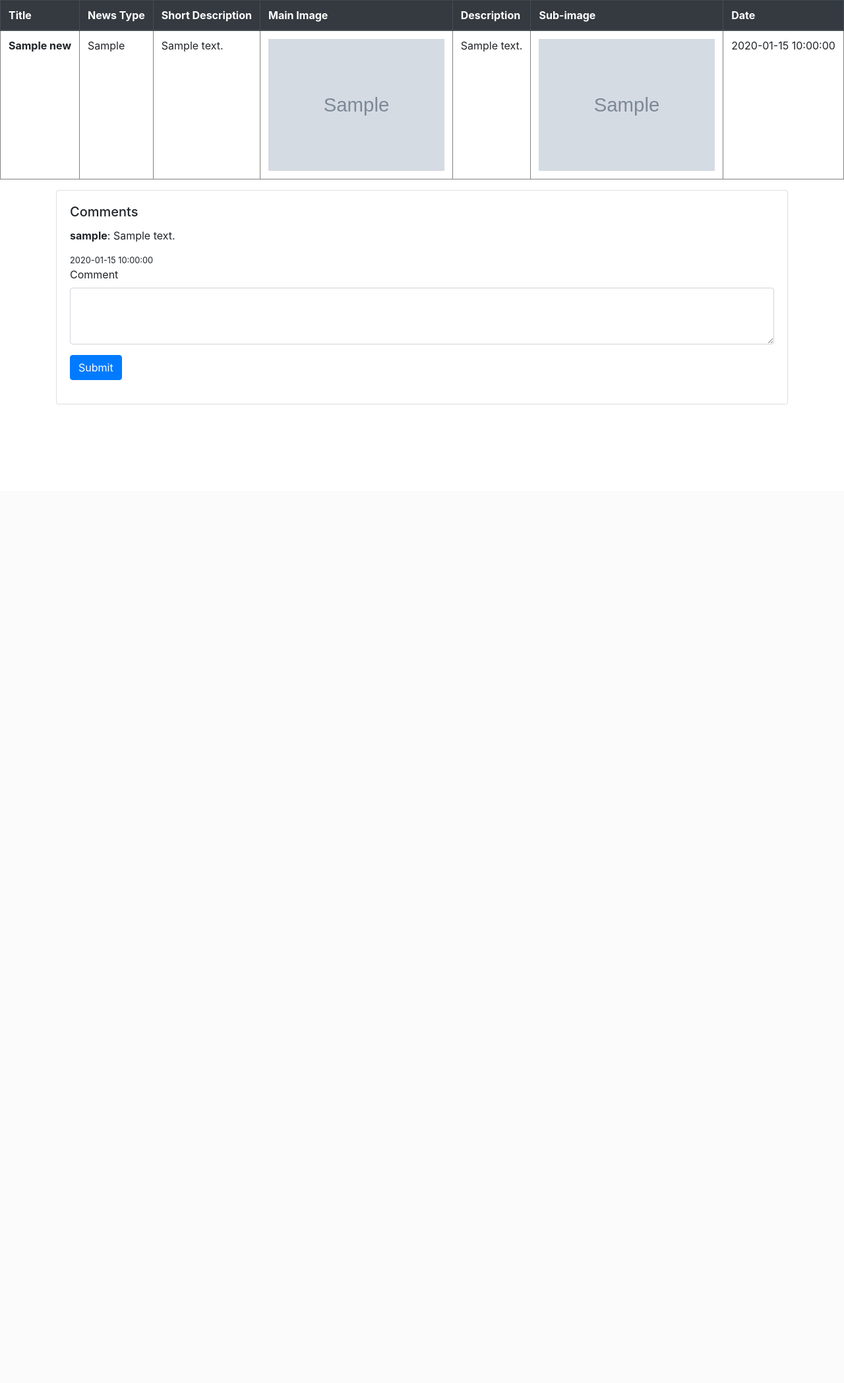
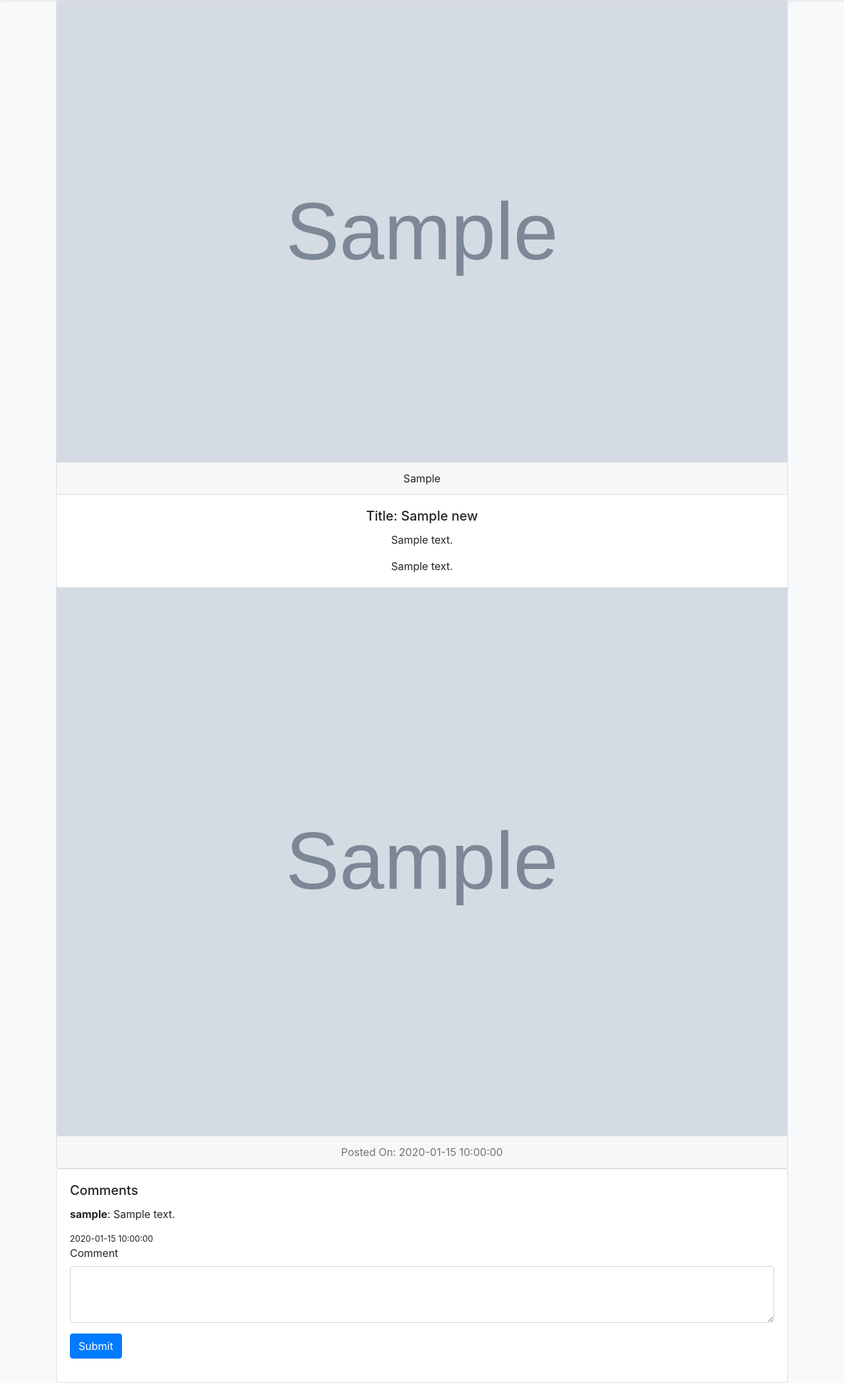
Before and after one commit to rashikbuksh/Online-News-Portal-Using-PHP, a PHP site: page /singleNews.php?id=1 in a window 1280 px wide. Shown: the part 56-2152 px from the top of the page at 66% size. Before the commit the page ends 669 px from the top, so only its background shows below. Run offline with PHP 8.4, Linux system fonts and the light colour scheme; the visitor is signed in with stand-in values (Sample User, id 1); tables that the repository leaves empty or names only in its code hold one stand-in row (values such as "Sample post"); grey boxes marked "Sample" are stand-in pictures.

Commit message:
single news design added bug fix in edit news

```diff
--- a/addNews.php
+++ b/addNews.php
@@ -142,7 +142,6 @@
             $sql = "INSERT INTO news (title, newstype, shortdescription, mainimage, description, subimage, date) VALUES ('$title', '$newstype', '$shortdescription', '$mainimageName', '$description', '$subimageName', NOW())";
             if (mysqli_query($conn, $sql)) {
                 if(!empty($subimageName)){
-                    echo '<br>subimage found';
                     if(move_uploaded_file($_FILES['mainimage']['tmp_name'], $mainimagepath)){
                         if(move_uploaded_file($_FILES['subimage']['tmp_name'], $subimagepath)){
                             echo "<br>News Inserted Successfully";
--- a/singleNews.php
+++ b/singleNews.php
@@ -50,7 +50,7 @@
     <!-- Bootstrap CSS -->
     <link rel="stylesheet" href="https://stackpath.bootstrapcdn.com/bootstrap/4.3.1/css/bootstrap.min.css" integrity="sha384-ggOyR0iXCbMQv3Xipma34MD+dH/1fQ784/j6cY/iJTQUOhcWr7x9JvoRxT2MZw1T" crossorigin="anonymous">
   </head>
-    <body>
+    <body class="bg-light">
     <div role="navigation">
         <nav class="navbar navbar-expand-lg navbar-dark bg-dark shadow-sm">
             <a class="navbar-brand" href="homepage.php">Online News Portal</a>
@@ -89,43 +89,31 @@
             </div>
         </nav>
     </div>
-    <div class="table-responsive">
-    <table class="table" align='center' border='1'>
-        <thead class="thead-dark">
-            <tr>
-                <th scope="col">Title</th>
-                <th scope="col">News Type</th>
-                <th scope="col">Short Description</th>
-                <th scope="col">Main Image</th>
-                <th scope="col">Description</th>
-                <th scope="col">Sub-image</th>
-                <th scope="col">Date</th>
-            </tr>
-        </thead>
-        <tbody>
+    <div class="container">
+    <div class="row">
+    <div class="col-md-12">
+        <div class="card text-center">
             <?php
                 $sql = "SELECT * FROM news WHERE id = '$id'";
                 $result = mysqli_query($conn, $sql);
                 if (mysqli_num_rows($result) > 0) {
                     $row = mysqli_fetch_assoc($result);
-                    echo "<tr>";
-                    echo "<th scope='row'>" . $row["title"] . "</th>";
-                    echo "<td>" . $row["newstype"] . "</td>";
-                    echo "<td>" . $row["shortdescription"] . "</td>";
-                    echo "<td><img src='newsimage/" . $row["mainimage"] . "' height='200' weight='200'></td>";
-                    echo "<td>" . $row["description"] . "</td>";
+                    echo "<img src='newsimage/".$row["mainimage"]."' class='card-img-top' alt='' height='700' width='900'>";
+                    echo "<div class='card-header'>".$row["newstype"]."</div>";
+                    echo "<div class='card-body'>";
+                    echo "<h5 class='card-title'>Title: ".$row["title"]."</h5>";
+                    echo "<p class='card-text'>".$row["shortdescription"]."</p>";
+                    echo "<p class='card-text'>".$row["description"]."</p>";
+                    echo "</div>";
                     if(!empty($row["subimage"])){
-                        echo "<td><img src='newsimage/" . $row["subimage"] . "' height='200' weight='200'></td>";
+                        echo "<img src='newsimage/".$row["subimage"]."' class='card-img-bottom'>";
                     }
-                    else{
-                        echo "<td>No subimage</td>";
-                    }
-                    echo "<td>" . $row["date"] . "</td>";
-                    echo "</tr>";
+                    echo "<div class='card-footer text-muted'>Posted On: ".$row["date"]."</div>";
                 }
             ?>
-        </tbody>
-    </table>
+        </div>
+        </div>
+    </div>
     </div>
     <div class="container">
         <div class="row">
```
Also changed, not shown: editNews.php (+6 -9 lines).
